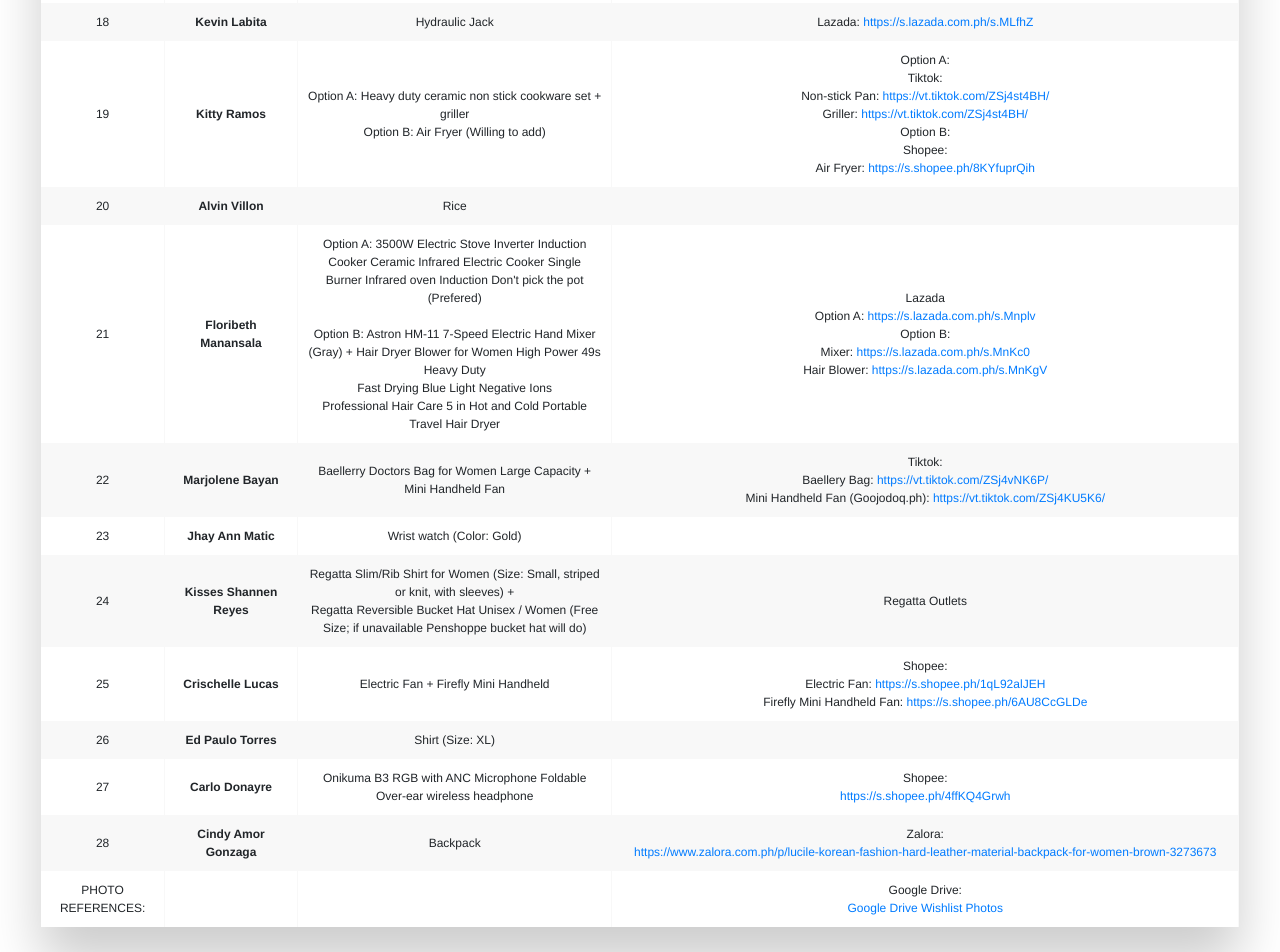
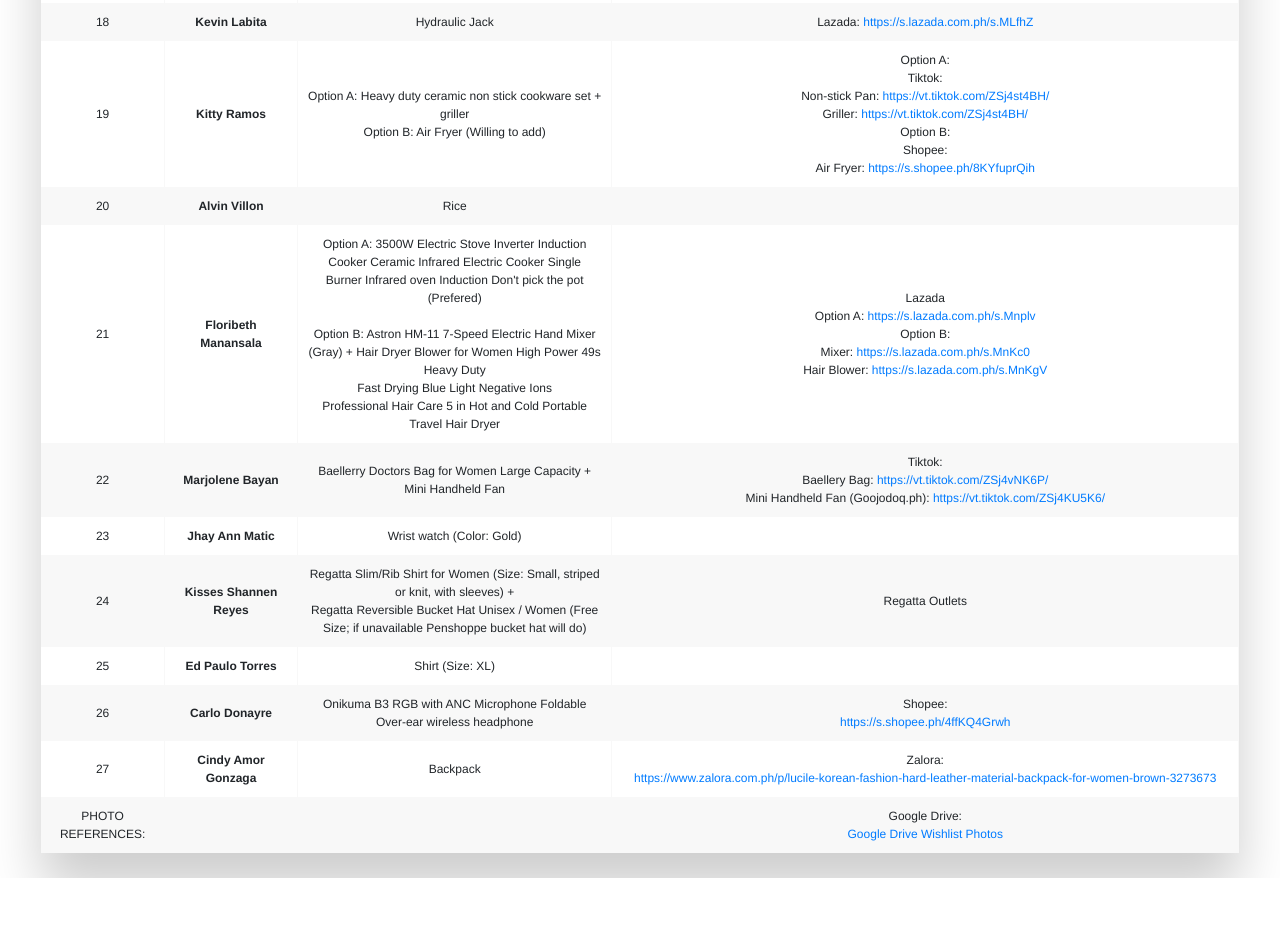
Before and after one commit to kishannen/alphawishlist2024, a plain HTML site: page index.html in a window 1280 px wide. Shown: the part 1113-2065 px from the top of the page. After the commit the page ends 1991 px from the top, so only its background shows below. Drawn offline with nearby package versions, Linux system fonts and the light colour scheme.

Commit message:
Update index.html

```diff
--- a/index.html
+++ b/index.html
@@ -364,26 +364,18 @@
             </tr>
             <tr>
                 <td>25</td>
-                <td class="name">Crischelle Lucas</td>
-                <td>Electric Fan + Firefly Mini Handheld</td>
-                <td>Shopee: <br>
-                    Electric Fan: <a href="https://s.shopee.ph/1qL92alJEH">https://s.shopee.ph/1qL92alJEH</a><br>
-                    Firefly Mini Handheld Fan: <a href="https://s.shopee.ph/6AU8CcGLDe">https://s.shopee.ph/6AU8CcGLDe</a></td>
-            </tr>
-            <tr>
-                <td>26</td>
                 <td class="name">Ed Paulo Torres</td>
                 <td>Shirt (Size: XL)</td>
                 <td></td>
             </tr>
             <tr>
-                <td>27</td>
+                <td>26</td>
                 <td class="name">Carlo Donayre</td>
                 <td>Onikuma B3 RGB with ANC Microphone Foldable Over-ear wireless headphone</td>
                 <td>Shopee: <br> <a href="https://s.shopee.ph/4ffKQ4Grwh">https://s.shopee.ph/4ffKQ4Grwh</a></td>
             </tr>
             <tr>
-                <td>28</td>
+                <td>27</td>
                 <td class="name">Cindy Amor Gonzaga</td>
                 <td>Backpack</td>
                 <td>Zalora: <br> <a href="https://www.zalora.com.ph/p/lucile-korean-fashion-hard-leather-material-backpack-for-women-brown-3273673">
```
